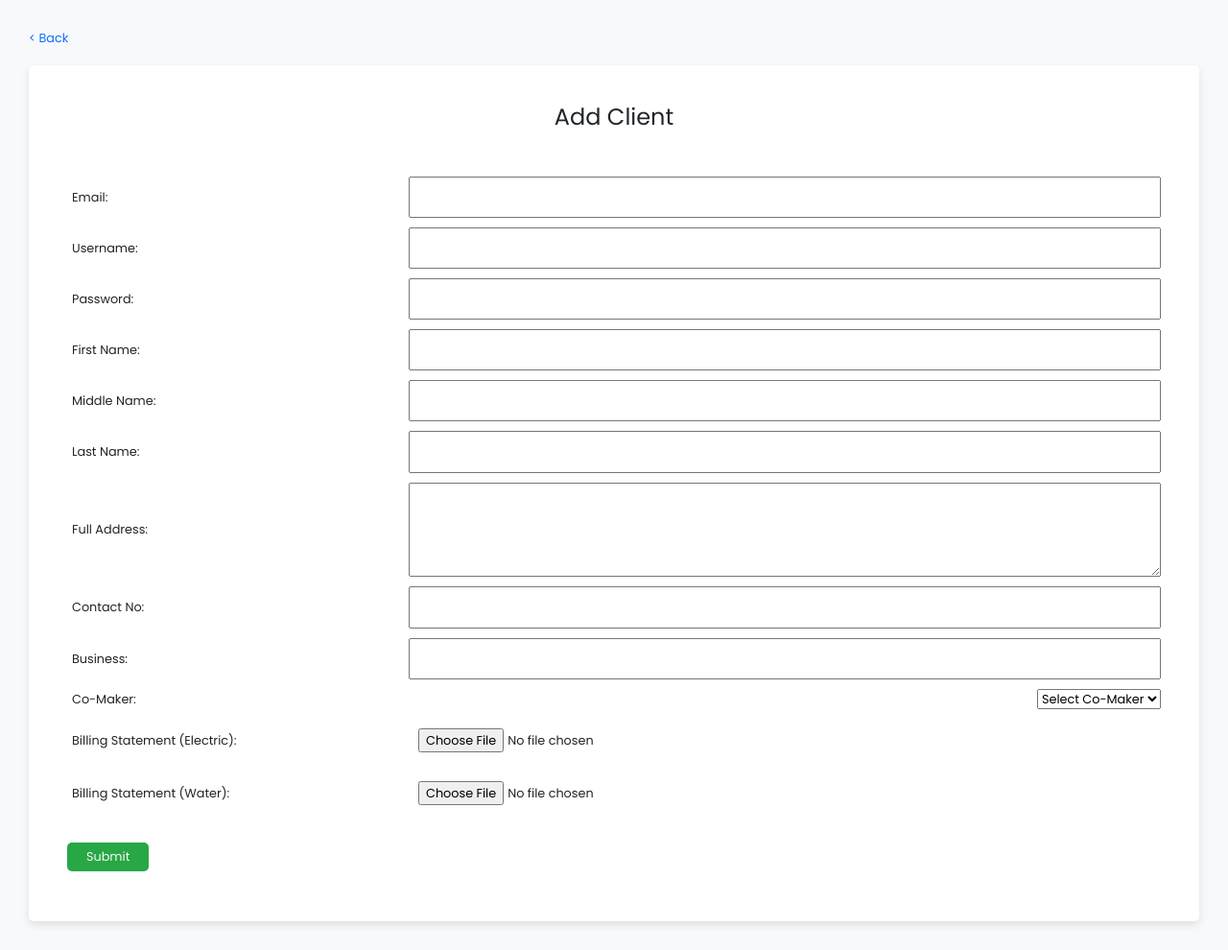
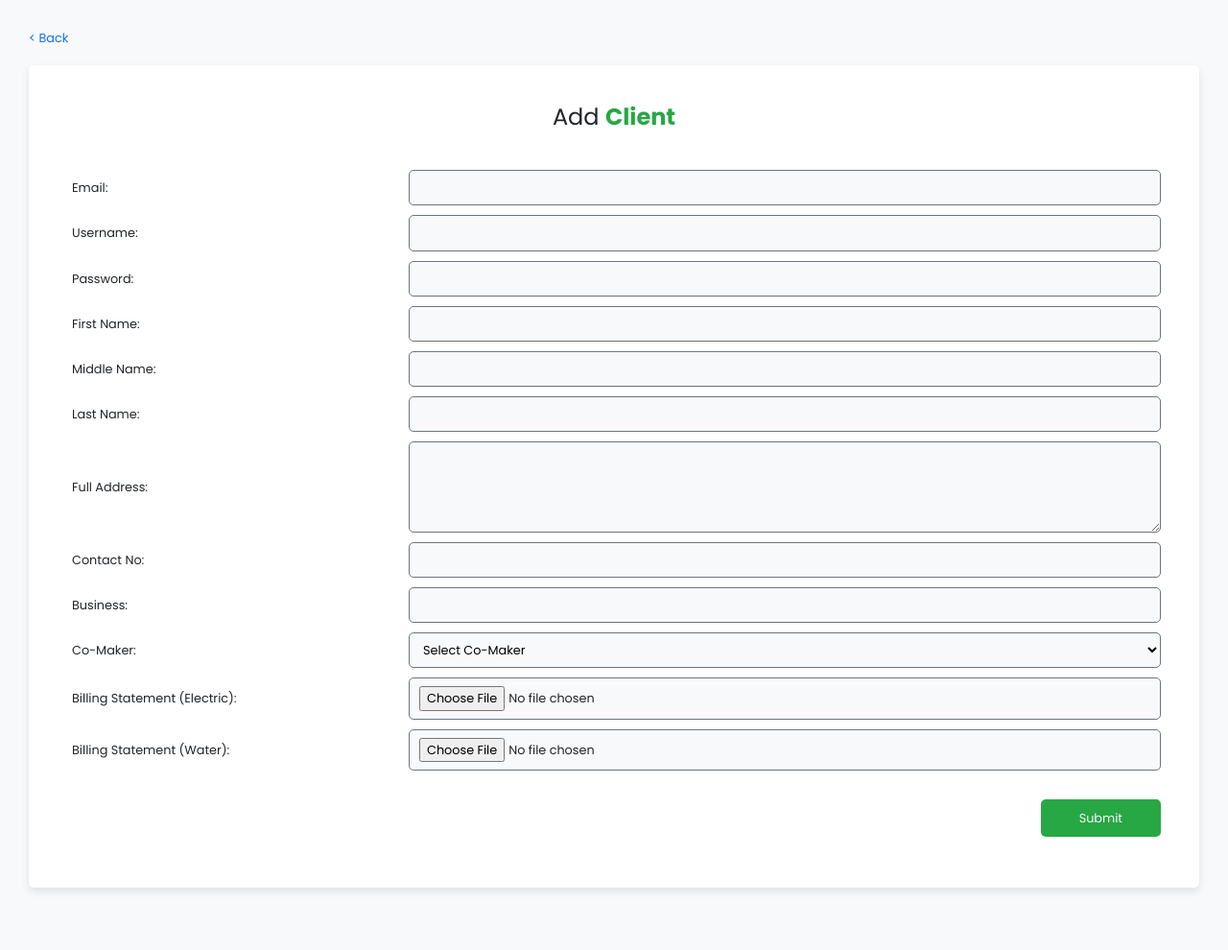
Before and after one commit to bowtsogakow/Elective5-LoanCooperative, a Django app: page /admin/clients/add in a window 1280 px wide. Shown: the part 76-1066 px from the top of the page at 96% size. After the commit the page ends 1005 px from the top, so only its background shows below. Run offline with Django 5.2, Linux system fonts and the light colour scheme; a user stored in the database is signed in; data that the repository does not hold is empty; parts of the project's set-up code (start-up, migrations or seed data) failed here and were passed over.

Commit message:
css client & emp + reg forms

```diff
--- a/admin_frontend/templates/AgriTrust/css.html
+++ b/admin_frontend/templates/AgriTrust/css.html
@@ -29,7 +29,7 @@
     }
 
     button {
-        padding: 5px 20px;
+        padding: 6px 20px;
         text-align: center;
         align-items: center;
         border-radius: 5px;
@@ -48,6 +48,69 @@
         padding: 40px;
         background-color: var(--bg4);
         border-radius: 5px;
+
+        .selectable-row {
+            tr {
+                cursor: pointer;
+                transition: 0.3s ease-in-out;
+
+                td {
+                    transition: 0.3s ease-in-out;
+
+                    &:hover {
+                        color: var(--btn-hov);
+                    }
+                }
+            }
+
+            a {
+                color: var(--btn);
+
+                &:hover {
+                    color: var(--btn-hov);
+                }
+            }
+        }
+    }
+
+    select,
+    input,
+    textarea {
+        border-radius: 5px;
+        padding: 8px 10px;
+        border: 1px solid var(--txt1);
+        background-color: var(--bg2);
+    }
+
+    .filter-btn-div {
+        display: flex;
+        gap: 10px;
+        justify-content: space-between;
+    }
+
+    /* Universal Search Style */
+    .search-cont {
+        display: flex;
+        align-items: center;
+        border: 1px solid var(--txt1);
+        border-radius: 5px;
+        padding: 0 10px;
+        background-color: var(--bg2);
+        gap: 10px;
+        max-width: 300px;
+
+        i {
+            margin-right: 8px;
+            color: var(--bg3);
+        }
+
+        input {
+            border: none;
+            outline: none;
+            flex: 1;
+            background: transparent;
+            color: #333;
+        }
     }
 
     table {
@@ -59,4 +122,55 @@
             color: var(--txt3);
         }
     }
+
+
+    /* Universal Registration Form */
+    .reg-div {
+        /* width: 50%; */
+        h4 {
+            align-items: center;
+            text-align: center;
+            margin-bottom: 40px;
+
+            span {
+                font-weight: bold;
+                color: var(--bg1);
+            }
+        }
+
+        .input-div {
+            display: flex;
+            justify-content: space-between;
+            align-items: center;
+            gap: 20px;
+            margin-bottom: 10px;
+        }
+
+        label {
+            width: 30%;
+            background-color: var(--bg4);
+            padding: 0 5px;
+        }
+
+        input, textarea, select{
+            width: 70%;
+            box-sizing: border-box;
+        }
+
+        textarea {
+            resize: vertical;
+        }
+
+        .btn-div {
+            margin-top: 30px;
+            display: flex;
+            align-items: center;
+            justify-content: right;
+            text-align: center;
+
+            button {
+                padding: 10px 40px;
+            }
+        }
+    }
 </style>
--- a/admin_frontend/templates/AgriTrust/import.html
+++ b/admin_frontend/templates/AgriTrust/import.html
@@ -1,2 +1,7 @@
+<!-- Bootstrap -->
 <link href="https://cdn.jsdelivr.net/npm/bootstrap@5.3.3/dist/css/bootstrap.min.css" rel="stylesheet" integrity="sha384-QWTKZyjpPEjISv5WaRU9OFeRpok6YctnYmDr5pNlyT2bRjXh0JMhjY6hW+ALEwIH" crossorigin="anonymous">
 <script src="https://cdn.jsdelivr.net/npm/bootstrap@5.3.3/dist/js/bootstrap.bundle.min.js" integrity="sha384-YvpcrYf0tY3lHB60NNkmXc5s9fDVZLESaAA55NDzOxhy9GkcIdslK1eN7N6jIeHz" crossorigin="anonymous"></script>
+
+<!-- Font Awesome -->
+<link href="https://cdnjs.cloudflare.com/ajax/libs/font-awesome/6.5.0/css/all.min.css" rel="stylesheet">
+<script src="https://cdnjs.cloudflare.com/ajax/libs/font-awesome/6.5.0/js/all.min.js"></script>
--- a/admin_frontend/templates/AgriTrust/loans.html
+++ b/admin_frontend/templates/AgriTrust/loans.html
@@ -23,7 +23,7 @@
 
     <body>
 
-        {% include 'AgriTrust/header.html' with user=user %}
+        {% include 'AgriTrust/header.html' %}
 
         <div class="loans-div cont-body">
             <h5> Loans </h5>
--- a/admin_frontend/templates/AgriTrust/registerClient.html
+++ b/admin_frontend/templates/AgriTrust/registerClient.html
@@ -1,89 +1,54 @@
 <html>
-
-    <style>
-
-        .reg-client-div {
-
-            h4 {
-                align-items: center;
-                text-align: center;
-            }
-
-            .client-input-div {
-                display: flex;
-                justify-content: space-between;
-                align-items: center;
-                gap: 20px;
-                margin-bottom: 10px;
-            }
-
-            label {
-                width: 30%;
-                background-color: var(--bg4);
-                padding: 0 5px;
-            }
-
-            input, textarea {
-                width: 70%;
-                padding: 10px;
-                box-sizing: border-box;
-            }
-
-            textarea {
-                resize: vertical;
-            }
-        }
-
-    </style>
 
     <body>
         {% include 'AgriTrust/header.html' with user=user %}
+        {% include 'AgriTrust/css.html' with user=user %}
 
-        <div class="reg-client-div cont-body">
+        <div class="reg-div cont-body">
 
             <a href = "{% url 'client_list' %}"> &lt; Back </a> <br><br>
 
             <div class="cont">
-                <h4> Add Client </h4><br><br>
+                <h4> Add <span> Client </span> </h4>
                 <form method="POST" id = "addClientForm" enctype="multipart/form-data">
                     {% csrf_token %}
-                    <div class="client-input-div">
+                    <div class="input-div">
                         <label class="label" for="email">Email:</label>
                         <input class="input" id="email" name="email" required>
                     </div>
-                    <div class="client-input-div">
+                    <div class="input-div">
                         <label class="label" for="username">Username:</label>
                         <input class="input" id="username" name="username" required>
                     </div>
-                    <div class="client-input-div">
+                    <div class="input-div">
                         <label class="label" for="password">Password:</label>
                         <input class="input" id="password" name="password" required>
                     </div>
-                    <div class="client-input-div">
+                    <div class="input-div">
                         <label class="label" for="first_name">First Name:</label>
                         <input class="input" id="first_name" name="first_name" required>
                     </div>
-                    <div class="client-input-div">
+                    <div class="input-div">
                         <label for="middle_name">Middle Name:</label>
                         <input type="text" id="middle_name" name="middle_name" required>
                     </div>
-                    <div class="client-input-div">
+                    <div class="input-div">
                         <label for="last_name">Last Name:</label>
                         <input type="text" id="last_name" name="last_name" required>
                     </div>
-                    <div class="client-input-div">
+                    <div class="input-div">
                         <label for="address">Full Address:</label>
                         <textarea id="address" name="address" rows="4" cols="50" required></textarea>
                     </div>
-                    <div class="client-input-div">
+                    <div class="input-div">
                         <label for="contact_no">Contact No:</label>
                         <input type="text" id="contact_no" name="contact_no" required>
                     </div>
-                    <div class="client-input-div">
+                    <div class="input-div">
                         <label for="business">Business:</label>
                         <input type="text" id="business" name="business" required>
                     </div>
-                    <div class="client-input-div">
+                    <div class="input-div">
                         <label for="co_maker">Co-Maker:</label>
                         <!-- <input type="text" id="co_maker" name="co_maker" required> -->
                         <select name = "co_maker">
@@ -93,16 +58,17 @@
                             {% endfor %}
                         </select>
                     </div>
-                    <div class="client-input-div">
+                    <div class="input-div">
                         <label for="billing_statement_electric">Billing Statement (Electric):</label>
                         <input type="file" id="billing_statement_electric" name="billing_statement_electric" accept="image/*,application/pdf" required>
                     </div>
-                    <div class="client-input-div">
+                    <div class="input-div">
                         <label for="billing_statement_water">Billing Statement (Water):</label>
                         <input type="file" id="billing_statement_water" name="billing_statement_water" accept="image/*,application/pdf" required>
                     </div>
-                    <br>
-                    <button type="button", onclick= "submitClientForm(event)" >Submit</button>
+                    <div class="btn-div">
+                        <button type="button", onclick= "submitClientForm(event)" >Submit</button>
+                    </div>
                 </form>
             </div>
         </div>
```
Also changed, not shown: admin_frontend/templates/AgriTrust/clients.html (+9 -31 lines), admin_frontend/templates/AgriTrust/employees.html (+28 -10 lines), admin_frontend/templates/AgriTrust/registerEmployee.html (+14 -11 lines), db.sqlite3.
